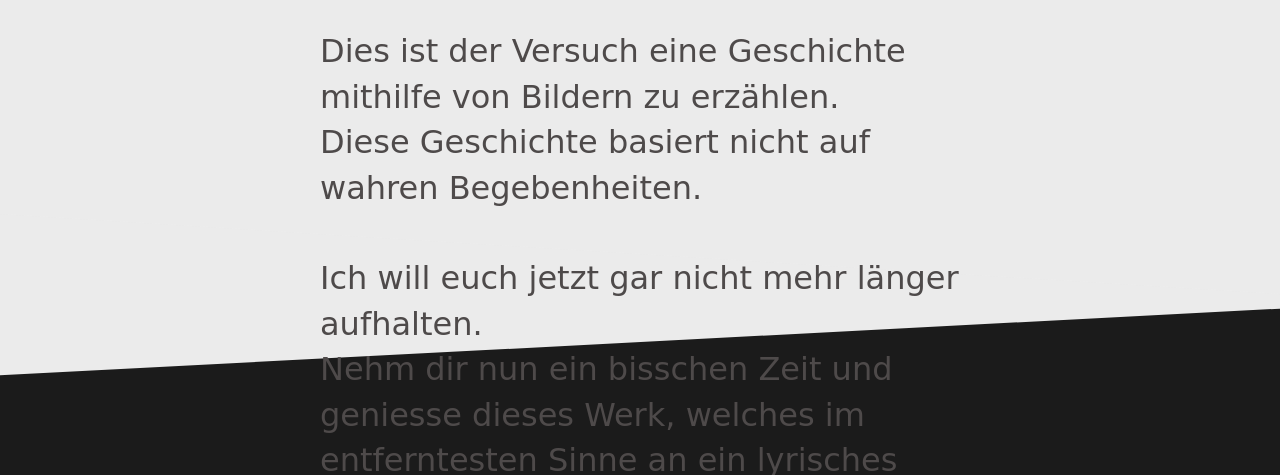
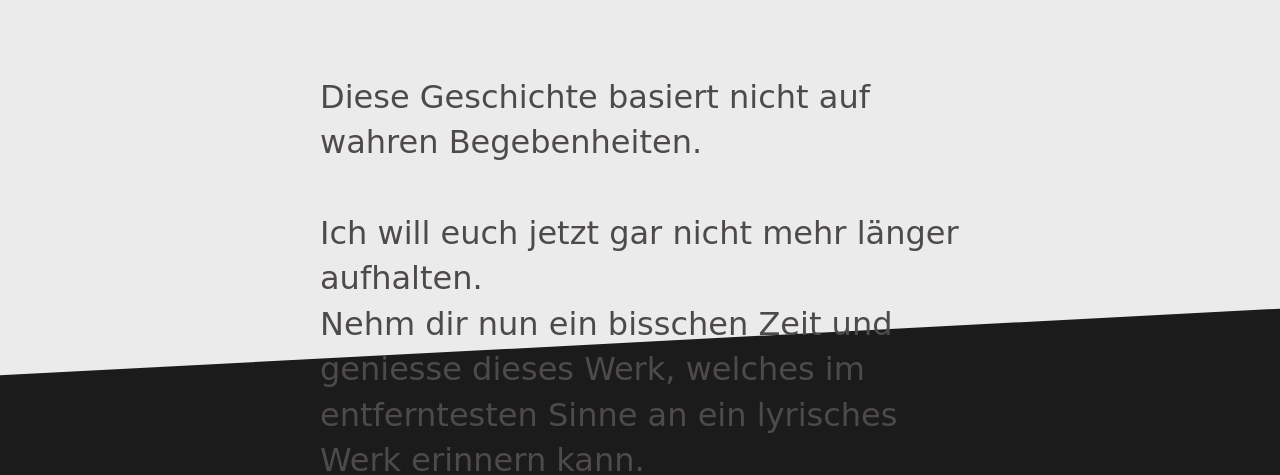
Before and after one commit to Captainelvis/Underpants, a plain HTML site: page index.html in a window 1280 px wide. Shown: the part 325-800 px from the top of the page. Drawn offline with Linux system fonts and the light colour scheme; a web font is replaced by a local one.

Commit message:
intro text changes

```diff
--- a/index.html
+++ b/index.html
@@ -14,12 +14,13 @@
 
         <!-- <h2 class="untertitel">WIP</h2> -->
 
-        <p class="intro">Dies ist der Versuch eine Geschichte mithilfe von Bildern zu erzählen.
+        <p class="intro">
+            <!-- Dies ist der Versuch eine Geschichte mithilfe von Bildern zu erzählen. -->
              <br> Diese Geschichte basiert nicht auf wahren Begebenheiten.
             <br> <br> Ich will euch jetzt gar nicht mehr länger aufhalten.
             <br> Nehm dir nun ein bisschen Zeit und geniesse dieses Werk, welches im
             entferntesten Sinne an ein lyrisches Werk erinnern kann.
-            <!-- <br> Und nicht vergessen. Poesie hat nichts mit einem Po zu tun.</p> -->
+            <br> Und nicht vergessen. Poesie hat nichts mit einem Po zu tun.</p>
     </div>
     <div class="spaceTop"></div>
 
```
